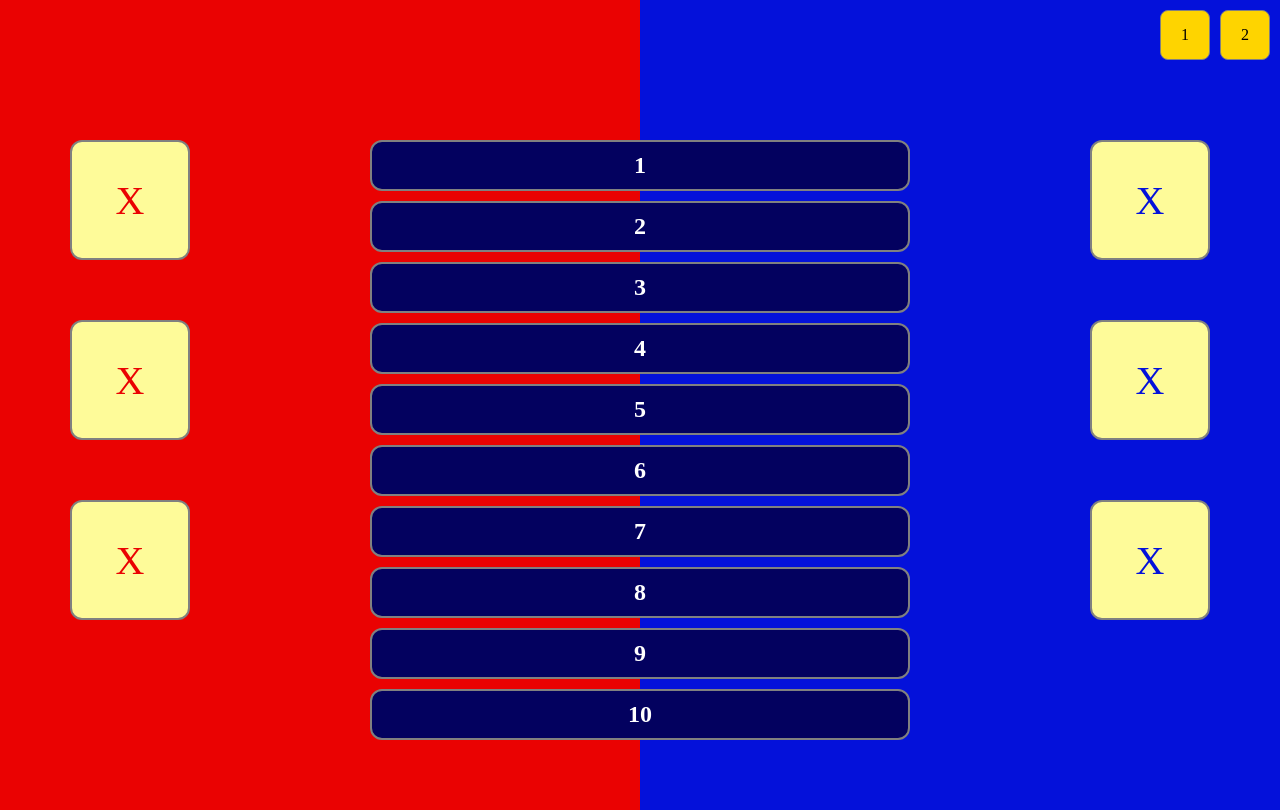
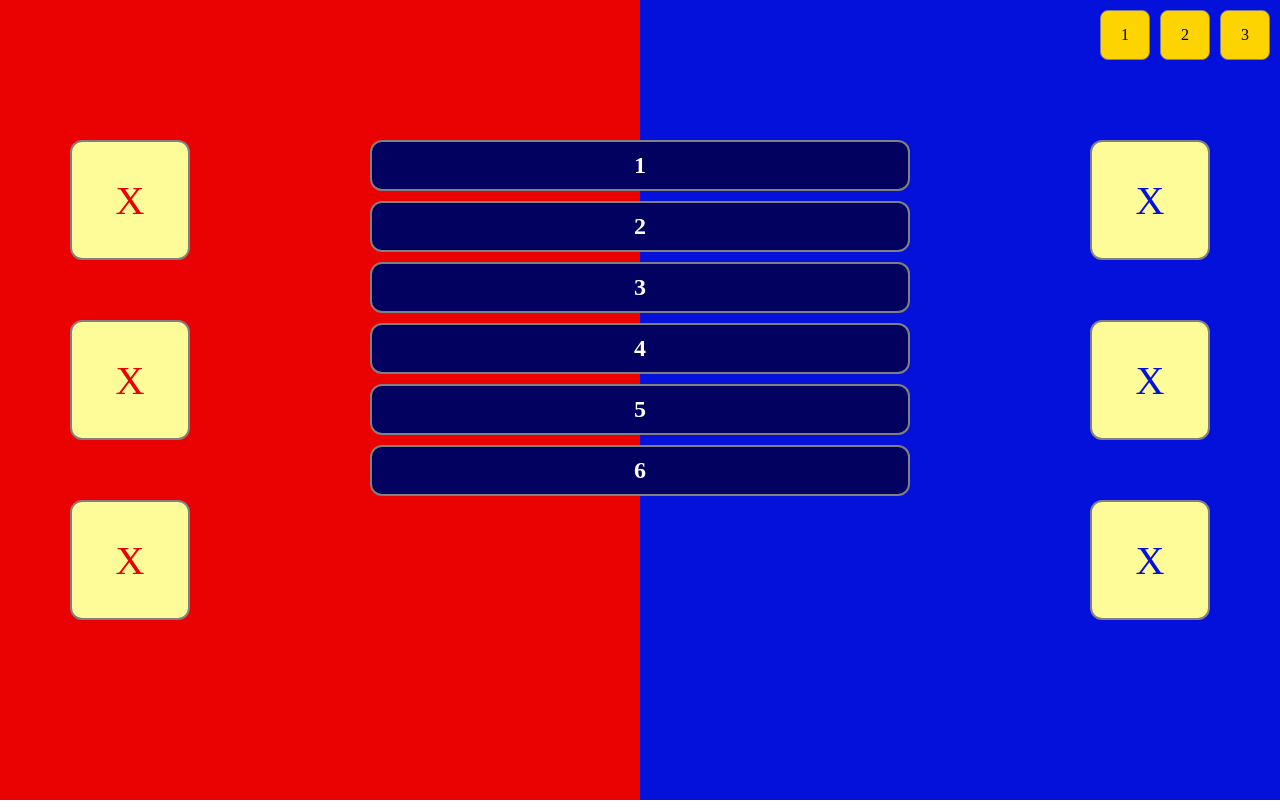
Before and after one commit to Invizor/Invizor.github.io, a plain HTML site: page index.html in a window 1280 px wide. Drawn offline with Linux system fonts and the light colour scheme.

Commit message:
change questions for 100 k 1

```diff
--- a/index.html
+++ b/index.html
@@ -9,6 +9,7 @@
         <div class="header">
             <div class="first-level">1</div>
             <div class="second-level">2</div>
+            <div class="third-level">3</div>
         </div>
         <div class="content">
             <div class="miss-left-wrapper">
--- a/index.js
+++ b/index.js
@@ -2,55 +2,35 @@ const questionsStruct = {
   first: {
     questions: [
       {
-        text: 'Ёлка/Сосна/Пихта/Ель',
-        number: 34,
+        text: 'Гречка',
+        number: 23,
         open: false,
       },
       {
-        text: 'Общественные места/город/офис',
-        number: 14,
+        text: 'Черный хлеб',
+        number: 21,
         open: false,
       },
       {
-        text: 'Квартира/дом/подъезд',
-        number: 10,
-        open: false,
-      },
-      {
-        text: 'Транспорт',
-        number: 9,
-        open: false,
-      },
-      {
-        text: 'Себя/Детей',
+        text: 'Кефир',
         number: 8,
         open: false,
       },
       {
-        text: 'Помогите/устал/не знаю',
+        text: 'Селедка',
         number: 7,
         open: false,
       },
       {
-        text: 'Песни от Игната',
+        text: 'Кваш. капуста',
         number: 6,
         open: false,
       },
       {
-        text: 'Новогодний стол/блюда',
+        text: 'Грибы маринованные',
         number: 5,
         open: false,
       },
-      {
-        text: 'Окна',
-        number: 4,
-        open: false,
-      },
-      {
-        text: 'Кошки/собаки',
-        number: 3,
-        open: false,
-      }
     ],
     missFirst: 0,
     missSecond: 0
@@ -58,55 +38,71 @@ const questionsStruct = {
   second: {
     questions: [
       {
-        text: 'Философия от Алефтины',
-        number: 19,
+        text: 'Пульт от ТВ',
+        number: 29,
         open: false,
       },
       {
-        text: 'Одежда/техника/мебель',
-        number: 18,
+        text: 'Мобильный/Смартфон',
+        number: 27,
         open: false,
       },
       {
-        text: 'Мужчина/отец детей',
-        number: 17,
+        text: 'Планшет/Ноутбук',
+        number: 16,
         open: false,
       },
       {
-        text: 'Что приготовить',
-        number: 13,
+        text: 'Еду/Напитки',
+        number: 10,
         open: false,
       },
       {
-        text: 'Чем заняться/куда сходить',
-        number: 8,
-        open: false,
-      },
-      {
-        text: 'Профессия',
+        text: 'Книгу',
         number: 7,
         open: false,
       },
       {
-        text: 'Поругаться или сдержаться',
+        text: 'Женщину',
         number: 6,
+        open: false,
+      }
+    ],
+    missFirst: 0,
+    missSecond: 0
+  },
+  third: {
+    questions: [
+      {
+        text: 'Ёлка',
+        number: 42,
         open: false,
       },
       {
-        text: 'Не знаю',
+        text: 'Дед мороз',
+        number: 26,
+        open: false,
+      },
+      {
+        text: 'Мандарины',
+        number: 14,
+        open: false,
+      },
+      {
+        text: 'Лошадь',
+        number: 11,
+        open: false,
+      },
+      {
+        text: 'Звезда',
         number: 5,
         open: false,
       },
       {
-        text: 'Дети',
-        number: 4,
+        text: 'Снежинка',
+        number: 2,
         open: false,
       },
-      {
-        text: 'Карьера или дом',
-        number: 3,
-        open: false,
-      }
     ],
     missFirst: 0,
     missSecond: 0
@@ -199,6 +195,11 @@ function clearData() {
   questionsStruct.second.questions.forEach(question => {
     question.open = false;
   })
+  questionsStruct.third.missFirst = 0;
+  questionsStruct.third.missSecond = 0;
+  questionsStruct.third.questions.forEach(question => {
+    question.open = false;
+  })
 }
 
 document.getElementsByClassName('first-level')[0].addEventListener('click', () => {
@@ -213,4 +214,10 @@ document.getElementsByClassName('second-level')[0].addEventListener('click', ()
   calculate();
 })
 
+document.getElementsByClassName('third-level')[0].addEventListener('click', () => {
+  currentLevel = 'third';
+  clearData();
+  calculate();
+})
+
 calculate();
--- a/style.css
+++ b/style.css
@@ -4,17 +4,20 @@
 
 html {
   margin: 0;
-  height: 100%;
+  min-height: 100vh;
 }
 
 body {
   margin: 0;
-  min-height: 100%;
+  min-height: 100vh;
+  display: flex;
+  flex-direction: column;
 }
 
 .wrapper {
   display: flex;
   flex-direction: column;
+  flex-grow: 1;
   background-image: linear-gradient(90deg, #ea0202 50%, #0411da 50%);
   height: 100%;
 }
@@ -26,7 +29,7 @@ body {
   padding: 10px;
 }
 
-.first-level, .second-level {
+.first-level, .second-level, .third-level {
   display: flex;
   align-items: center;
   justify-content: center;
```
